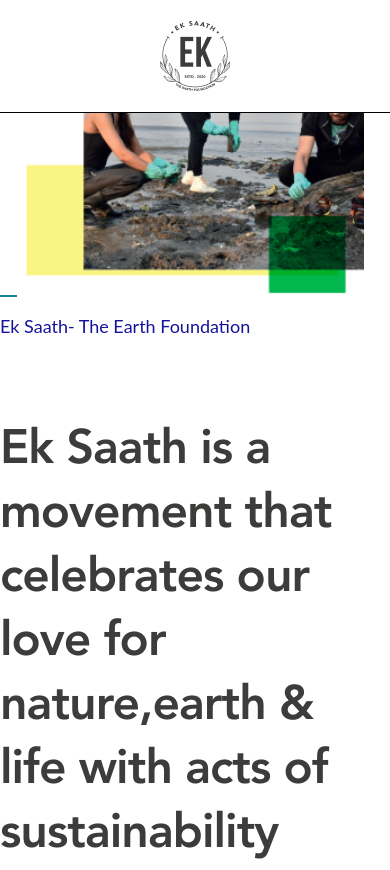
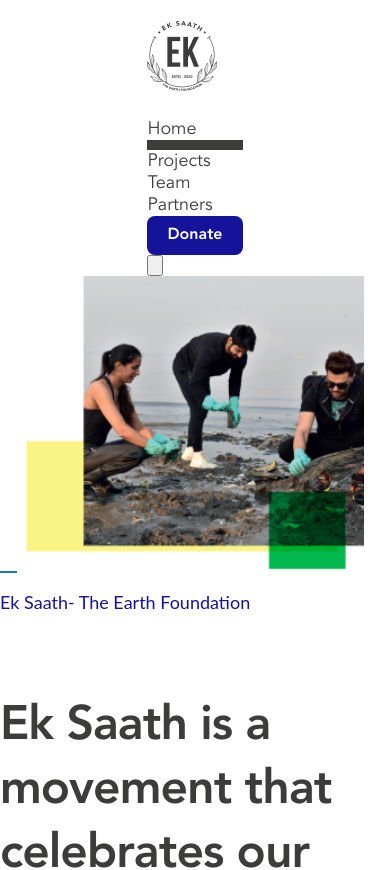
Before and after one commit to adityabrovitech/ek-sath, a React (Create React App) app: page / in a window 390 px wide. Shown: the top 870 px of the page. Built offline with nearby package versions, Linux system fonts and the light colour scheme.

Commit message:
- navigation menu - responsive

```diff
--- /dev/null
+++ b/src/components/ActivityComponent/Activity.css
@@ -0,0 +1,8 @@
+.Activity-details {
+    color: #3C3C3B;
+    font-family: "Avenir Next LT Pro";
+    font-size: 24px;
+    font-style: normal;
+    font-weight: 700;
+    line-height: normal;
+}
--- a/src/components/Container/index.jsx
+++ b/src/components/Container/index.jsx
@@ -1,11 +1,23 @@
 import React from "react"
 
-export const Container = ({ children,style={},containerStyle={} }) => {
-    return (
-        <div style={{ display: 'flex', justifyContent: 'center',...containerStyle }}>
-            <div style={{  ...style }} className="w-full max-w-[1200px] px-[39px]" >
-                {children}
-            </div>
-        </div>
-    );
-};
+export const Container = ({
+  children,
+  style = {},
+  containerStyle = {},
+  className,
+  parentClassName = "",
+}) => {
+  return (
+    <div
+      style={{ display: "flex", justifyContent: "center", ...containerStyle }}
+      className={`${parentClassName}`}
+    >
+      <div
+        style={{ ...style }}
+        className={`w-full max-w-[1200px] px-[39px] ${className}`}
+      >
+        {children}
+      </div>
+    </div>
+  )
+}
--- a/src/components/UserDetail/index.jsx
+++ b/src/components/UserDetail/index.jsx
@@ -10,8 +10,12 @@ const UserDetail = ({ userImg, title }) => {
         marginTop: 23,
       }}
     >
-      <img src={userImg} alt="userIcon" style={{ width: 67, height: 67,borderRadius:67 }} />
-      <span className="user">{title}</span>
+      <img
+        src={userImg}
+        alt="userIcon"
+        style={{ width: 67, height: 67, borderRadius: 67 }}
+      />
+      <span className="user mt-[8px]">{title}</span>
     </div>
   )
 }
--- a/src/pages/Home/Component/CarterSection/CarterSection.jsx
+++ b/src/pages/Home/Component/CarterSection/CarterSection.jsx
@@ -72,20 +72,15 @@ export const CarterSection = () => {
         nearly 10000+ kgs of illegal construction debris and marine waste have
         been cleared from the beach and the surrounding mangroves.
       </p>
-      <h3 className="activity-subHeading">Five core members</h3>
+      <h3 className="activity-subHeading my-[10px]">Five core members</h3>
       <div
-        style={{
-          display: "flex",
-          flexDirection: "row",
-          flexWrap: "wrap",
-          justifyContent: "space-between",
-        }}
+        className="grid grid-cols-2 sm:grid-cols-3 gap-4"
       >
         {userList?.map((user, index) => (
           <UserDetail userImg={user?.img} title={user?.name} />
         ))}
       </div>
-      <p className="activity-description">
+      <p className="activity-description mt-[40px]">
         Through beach clean-ups, the Marine waste collected is segregated into
         different categories and the plastic which cannot be recycled is sent to
         a cement factory as Refuse Derived Fuel (RDF). Religious idols found on
--- a/src/pages/Home/Component/ElephantSection/ElephantSection.jsx
+++ b/src/pages/Home/Component/ElephantSection/ElephantSection.jsx
@@ -67,9 +67,9 @@ export const ElephantSection = () => {
         management initiatives, further enhancing our efforts to create a
         lasting impact.
       </p>
-      <h3 className="activity-subHeading">Research Expert</h3>
+      <h3 className="activity-subHeading mt-[20px]">Research Expert</h3>
       <UserDetail userImg={userImg} title="Ms. Niroppama Sawant" />
-      <p className="activity-description">
+      <p className="activity-description mt-[40px]">
         With the assistance of research expert Ms. Niroppama Sawant, we have
         extensively studied Elephanta Island, revealing insights into its
         demographics and livelihoods. While official records indicate a
--- a/src/pages/Home/Home.css
+++ b/src/pages/Home/Home.css
@@ -13,7 +13,7 @@
   border-width: 0 0 10px 0;
 }
 
-.menu-item.selected {
+.selected {
   border: 10px solid #3c3c3b;
   border-width: 0 0 10px 0;
 }
--- /dev/null
+++ b/src/pages/Home/Navbar.jsx
@@ -0,0 +1,87 @@
+import React, { useState } from "react"
+import Logo from "../../assets/images/Logo.png"
+import { Container } from "../../components/Container"
+import "./Home.css"
+const Navbar = ({ handleClick, navigateToModule, selectedItem }) => {
+  const [isMenuOpen, setIsMenuOpen] = useState(false)
+  const MenuItems = ["Home", "Projects", "Team", "Partners"]
+  return (
+    <header className="fixed w-full ">
+      <Container
+        className="flex flex-row justify-between items-center "
+        parentClassName="border-b-2 border-black bg-white"
+      >
+        <img
+          src={Logo}
+          alt="ek-sath"
+          style={{ width: 70, height: 70, margin: "21px 0 21px 0" }}
+        />
+
+        <div className="hidden sm:flex ">
+          {MenuItems?.map((item, index) => (
+            <div
+              key={index}
+              className={`flex justify-center items-center p-12 sm:px-6 menu-typography border-b-[10px] border-white ${
+                selectedItem === index ? "selected" : ""
+              } hover:cursor-pointer`}
+              onClick={() => handleClick(index)}
+            >
+              {item}
+            </div>
+          ))}
+        </div>
+
+        <div className="hidden sm:flex items-center justify-center">
+          <button
+            className="donate-button"
+            onClick={() => navigateToModule({ name: "donate" })}
+          >
+            Donate
+          </button>
+        </div>
+
+        <div class="sm:hidden">
+          <button
+            class="navbar-burger flex items-center text-[#3C3C3B] p-3"
+            onClick={() => setIsMenuOpen(!isMenuOpen)}
+          >
+            <svg
+              class="block h-4 w-4 fill-current"
+              viewBox="0 0 20 20"
+              xmlns="http://www.w3.org/2000/svg"
+            >
+              <title>Mobile menu</title>
+              <path d="M0 3h20v2H0V3zm0 6h20v2H0V9zm0 6h20v2H0v-2z"></path>
+            </svg>
+          </button>
+        </div>
+      </Container>
+
+      {isMenuOpen ? (
+        <nav className="sm:hidden bg-white">
+          <ul className=" justify-center items-center flex flex-col">
+            {MenuItems.map((item, index) => (
+              <li
+                className="py-[24px]"
+                key={index}
+                onClick={() => handleClick(index)}
+              >
+                {item}
+              </li>
+            ))}
+            <div className="pb-[24px] sm:flex items-center justify-center">
+              <button
+                className="donate-button"
+                onClick={() => navigateToModule({ name: "donate" })}
+              >
+                Donate
+              </button>
+            </div>
+          </ul>
+        </nav>
+      ) : null}
+    </header>
+  )
+}
+
+export default Navbar
--- a/src/pages/Home/index.js
+++ b/src/pages/Home/index.js
@@ -1,7 +1,4 @@
 import React, { useState } from "react"
-import Logo from "../../assets/images/Logo.png"
-import { Container } from "../../components/Container"
-
 import Goals from "./Component/Goals/Goals"
 import ActivityComponent from "../../components/ActivityComponent"
 import { ActivitySection } from "./Component/ActivitySection/ActivitySection"
@@ -17,6 +14,7 @@ import OurPartner from "./Component/OurPartners/Index"
 import Donate from "./Component/Donate"
 import BannerSection from "./Component/BannerSection"
 import BannerImage from "../../assets/images/BannerImage.png"
+import Navbar from "./Navbar"
 const Home = () => {
   const MenuItems = ["Home", "Projects", "Team", "Partners"]
   const swachActivity = {
@@ -39,73 +37,32 @@ const Home = () => {
   const [selectedItem, setSelectedItem] = useState(0)
   const handleClick = (index) => {
     setSelectedItem(index)
-    navigateToModule({name:MenuItems[index]?.toLowerCase()})
+    navigateToModule({ name: MenuItems[index]?.toLowerCase() })
   }
-  const navigateToModule=({name})=>{
-    const donateDiv = document.getElementById(name);
-    donateDiv.scrollIntoView({behavior: "smooth"})
+  const navigateToModule = ({ name }) => {
+    const donateDiv = document.getElementById(name)
+    donateDiv.scrollIntoView({ behavior: "smooth" })
   }
   return (
     <div style={{ marginBottom: 116 }}>
-      <header
-        style={{
-          border: "1px solid #000",
-          borderWidth: " 0 0 1px 0",
-          position: "fixed",
-          top: 0,
-          width: "100%",
-          backgroundColor: "#FFF",
-        }}
-      >
-
-        <Container
-          style={{
-            display: "flex",
-            flexDirection: "row",
-            justifyContent: "space-between",
-          }}
-        >
-          <img
-            src={Logo}
-            alt="ek-sath"
-            style={{ width: 70, height: 70, margin: "21px 0 21px 0" }}
+      <Navbar
+        handleClick={handleClick}
+        navigateToModule={navigateToModule}
+        selectedItem={selectedItem}
       />
-          {/* <div className="menu">
-            {MenuItems?.map((item, index) => (
-              <div
-                key={index}
-                className={`menu-item menu-typography ${
-                  selectedItem === index ? "selected" : ""
-                }`}
-                onClick={() => handleClick(index)}
-              >
-                {item}
-              </div>
-            ))}
-          </div> */}
-          {/* <div
-            style={{
-              display: "flex",
-              alignItems: "center",
-              justifyContent: "center",
-            }}
-          >
-            <button className="donate-button" onClick={()=>navigateToModule({name:'donate'})}>Donate</button>
-          </div> */}
-        </Container>
-      </header>
       <section id="home" />
-      <BannerSection image={BannerImage} className="flex-row-reverse max-lg:flex-col"/>
+      <BannerSection
+        image={BannerImage}
+        className="flex-row-reverse max-lg:flex-col"
+      />
       <section>
         <Goals />
       </section>
 
-
-       <section id="projects">
-      <ActivityComponent data={swachActivity} image={ActivityImg} >
+      <section id="projects" className="mb-[300px] sm:mb-[50px]">
+        <ActivityComponent data={swachActivity} image={ActivityImg}>
           <ActivitySection />
         </ActivityComponent>
-
 
         <ActivityComponent
           data={elephantActivity}
@@ -118,10 +75,9 @@ const Home = () => {
         <ActivityComponent data={carterActivity} image={CarterImg}>
           <CarterSection />
         </ActivityComponent>
-
       </section>
-    <OurTeam id="team"/>
-      <OurPartner id="partners"/>
+      <OurTeam id="team" />
+      <OurPartner id="partners" />
       <Donate id="donate" />
     </div>
   )
```
Also changed, not shown: src/components/ActivityComponent/index.jsx (+41 -15 lines). Lines whose indentation alone changed are shown as unchanged.
